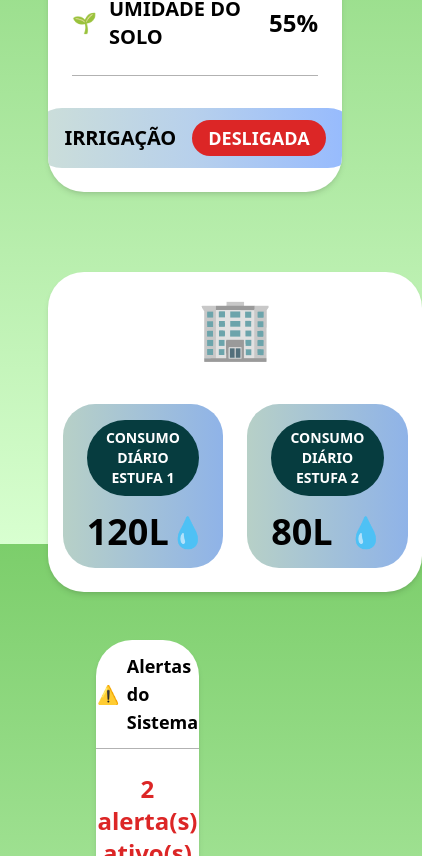
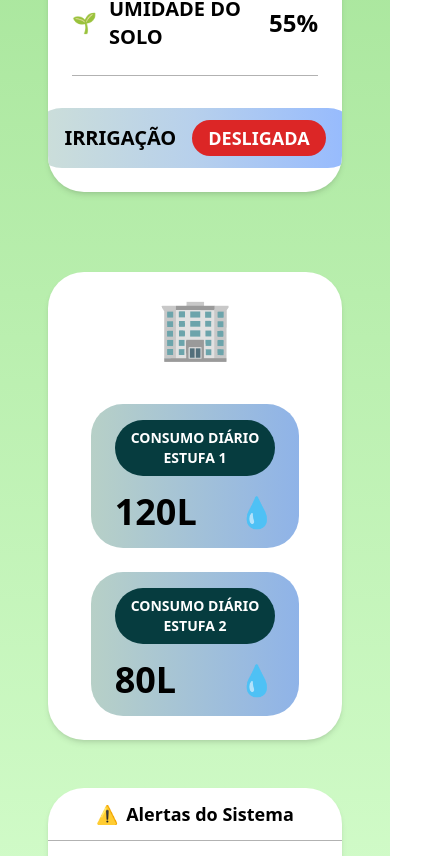
Before and after one commit to guilhermemacedo20/ProjectIoT, a React (Vite) app: page /#/home in a window 390 px wide. Shown: the part 1144-2000 px from the top of the page, 422 px wide, since content can reach past the window. Built offline with nearby package versions, Linux system fonts and the light colour scheme.

Commit message:
fix: adjust mobile design

```diff
--- a/src/index.css
+++ b/src/index.css
@@ -9,7 +9,10 @@
 .card {
   @apply bg-white shadow;
 }
+html, body {
+  @apply min-h-screen;
+}
+
 body{
   @apply bg-gradient-to-b from-[#7cce6b] to-[#d8ffd0];
-  height: 100vh;
 }
--- a/src/pages/Home.tsx
+++ b/src/pages/Home.tsx
@@ -80,10 +80,10 @@ export default function Home() {
         ))}
       </div>
       <div className="flex flex-col lg:flex-row my-20 justify-center gap-12">
-      <div className="flex flex-col sm:flex-row items-center gap-12 bg-white rounded-[36px] p-6 shadow-md w-fit px-[5%]">
+      <div className="flex flex-col sm:flex-row items-center gap-12 bg-white rounded-[36px] p-6 shadow-md w-full lg:w-fit px-[5%]">
         <div className="text-6xl">🏢</div>
 
-          <div className="flex gap-6">
+          <div className="flex flex-col lg:flex-row gap-6">
             {data.greenHouse.map((e) => (
               <div
                 key={e.id}
@@ -103,7 +103,7 @@ export default function Home() {
             ))}
           </div>
         </div>
-        <div className="flex flex-col items-center bg-white rounded-[36px] shadow-md overflow-hidden w-[35%] mx-12">
+        <div className="flex flex-col items-center bg-white rounded-[36px] shadow-md overflow-hidden lg:w-[35%] lg:mx-12">
           <div className="w-full flex items-center justify-center gap-2 px-4 py-3 font-bold text-lg border-b border-black/30">
             <span>⚠️</span>
             <span>Alertas do Sistema</span>
```
